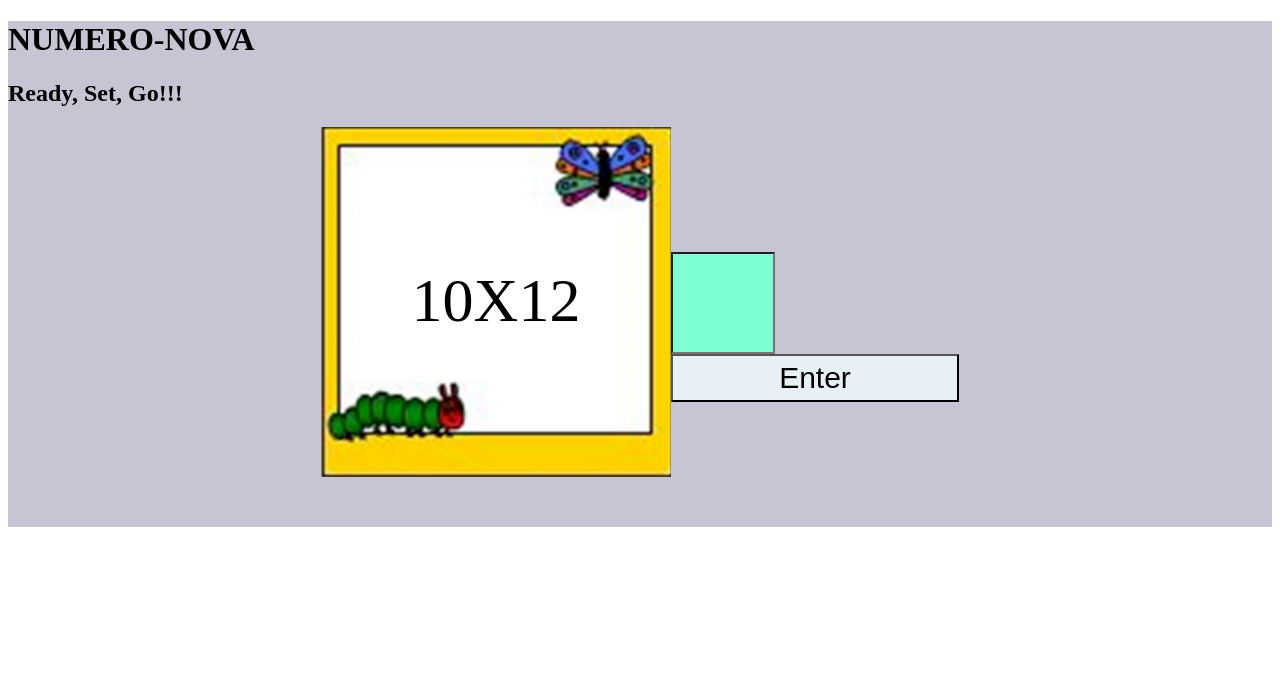
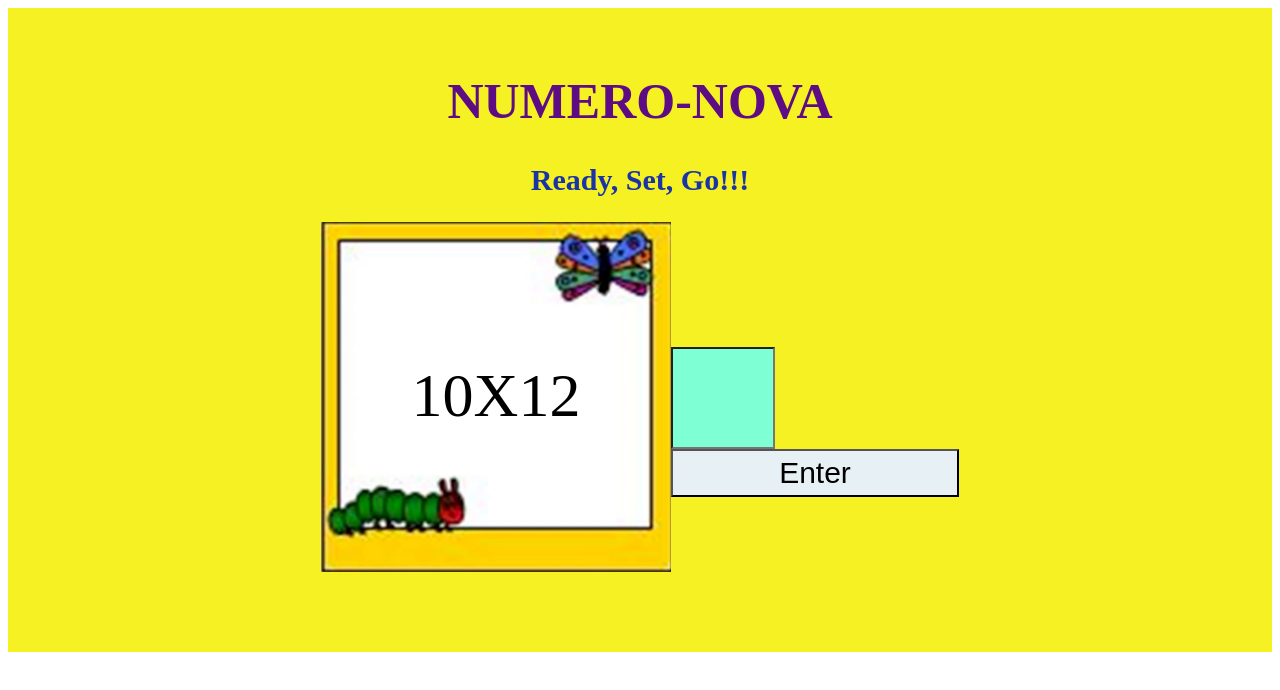
Before and after one commit to klearanime/Facts-of-Math-MULTIPLICATION-, a plain HTML site: page index.html in a window 1280 px wide. Drawn offline with Linux system fonts and the light colour scheme.

Commit message:
changes color of background

```diff
--- a/style.css
+++ b/style.css
@@ -1,5 +1,8 @@
 .app{
-    background-color: rgb(197, 197, 211);
+    background-color: rgb(245, 241, 35);
+    box-sizing: border-box;
+    padding: 30px;
+    border-color: orangered;
 }
 
 #butterfly {
@@ -46,6 +49,20 @@
     font-size: 30px;
 }
 
+h1 {
+    color: rgb(93, 12, 131);
+    font-size: 50px;
+    display: flex;
+    justify-content: space-around;
+}
+
+h2 {
+    color: rgb(26, 52, 168);
+    font-size: 30px;
+    display: flex;
+    justify-content: space-around;
+}
+
 @media (max-width: 700px) {
     #first {
         flex-direction: column;
```
